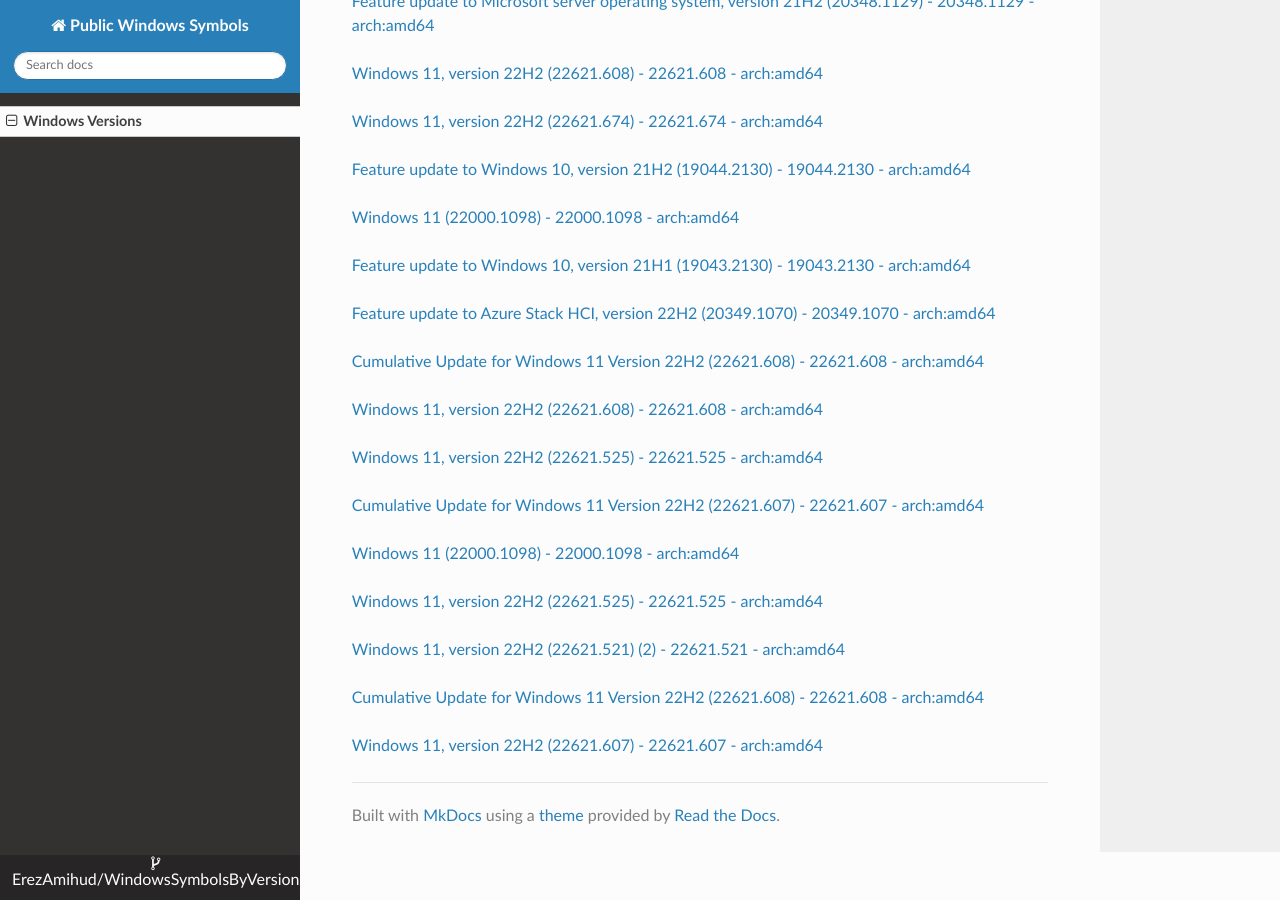
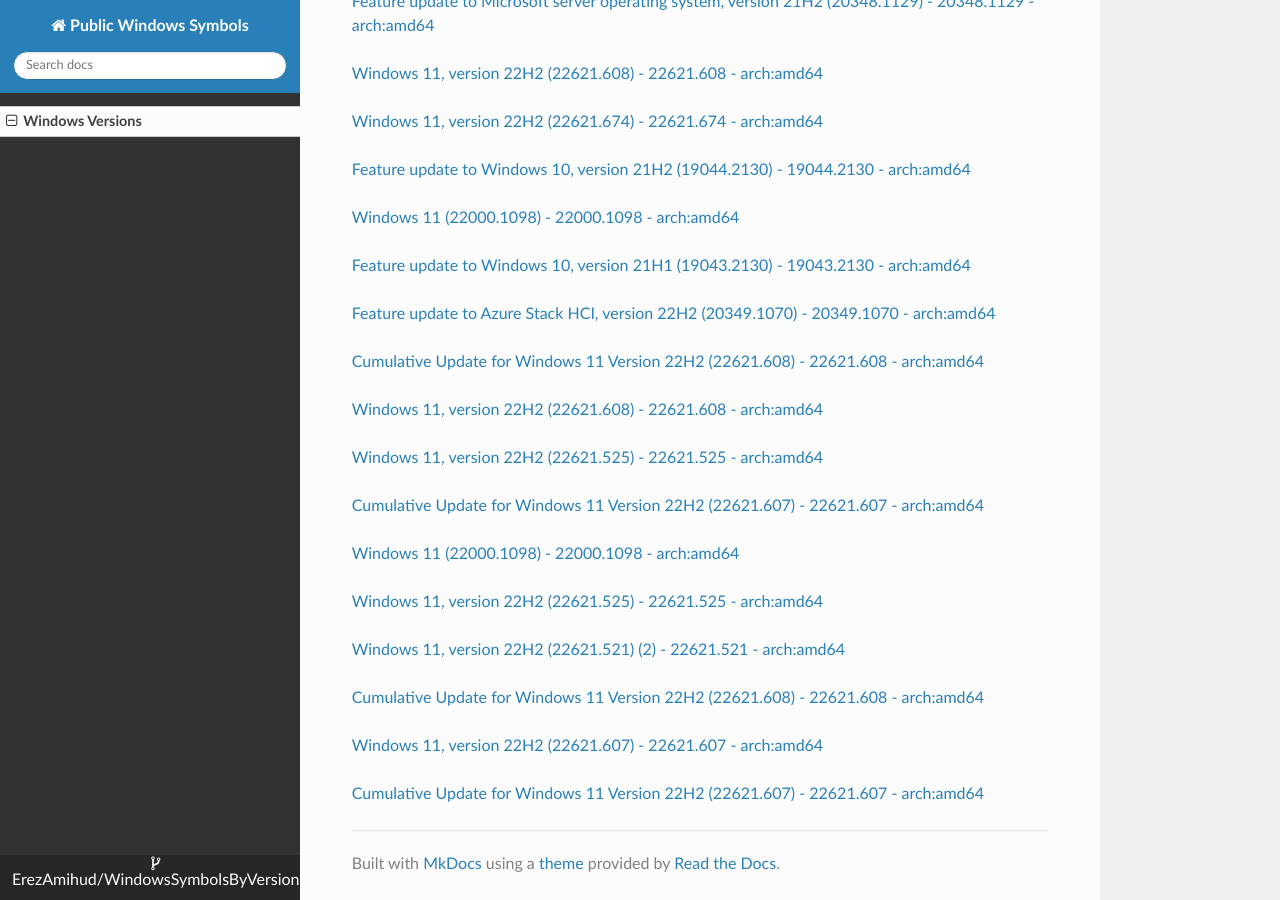
Before and after one commit to ErezAmihud/WindowsSymbolsByVersion, an MkDocs documentation site: the page built from docs/index.md, in a window 1280 px wide and 900 px high, scrolled down 51077 px. Built offline with MkDocs 1.6.1, drawn with Linux system fonts in a browser that asks for light colours; nearby versions of some CDN libraries.

Commit message:
Automated commit, add manifest for 49427338-b2b6-4375-aadc-375a11c9494e

```diff
--- a/docs/index.md
+++ b/docs/index.md
@@ -3016,3 +3016,6 @@
 
 
 [Windows 11, version 22H2 (22621.607) - 22621.607 - arch:amd64](https://github.com/ErezAmihud/WindowsSymbolsByVersion/blob/main/manifests/6a3a8068-916b-443e-b0dd-e3c6def8f2c3.manifest)
+
+
+[Cumulative Update for Windows 11 Version 22H2 (22621.607) - 22621.607 - arch:amd64](https://github.com/ErezAmihud/WindowsSymbolsByVersion/blob/main/manifests/49427338-b2b6-4375-aadc-375a11c9494e.manifest)
```
Also changed, not shown: process_builds.json (+1 -1 lines).
